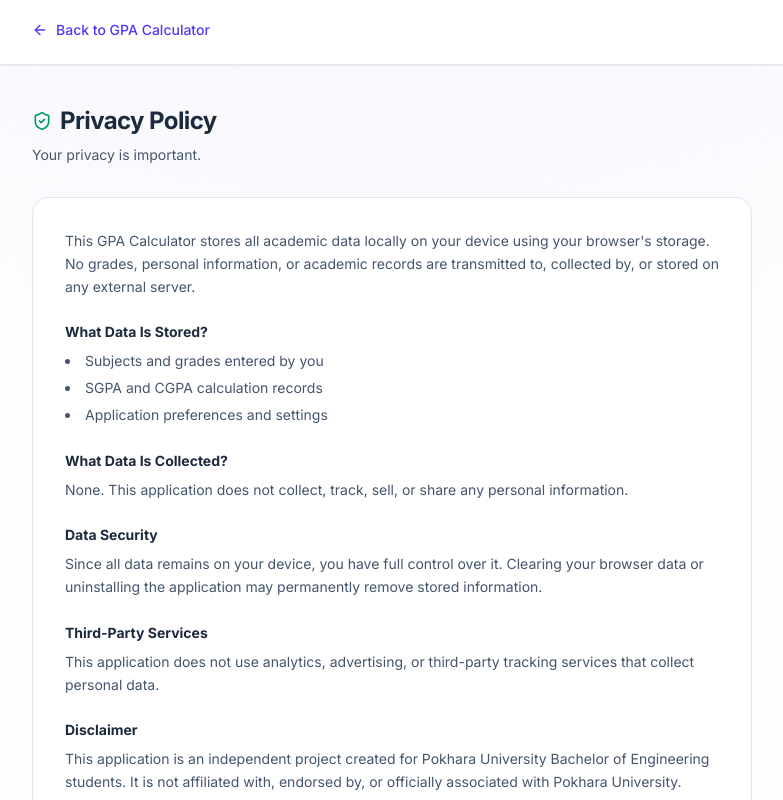
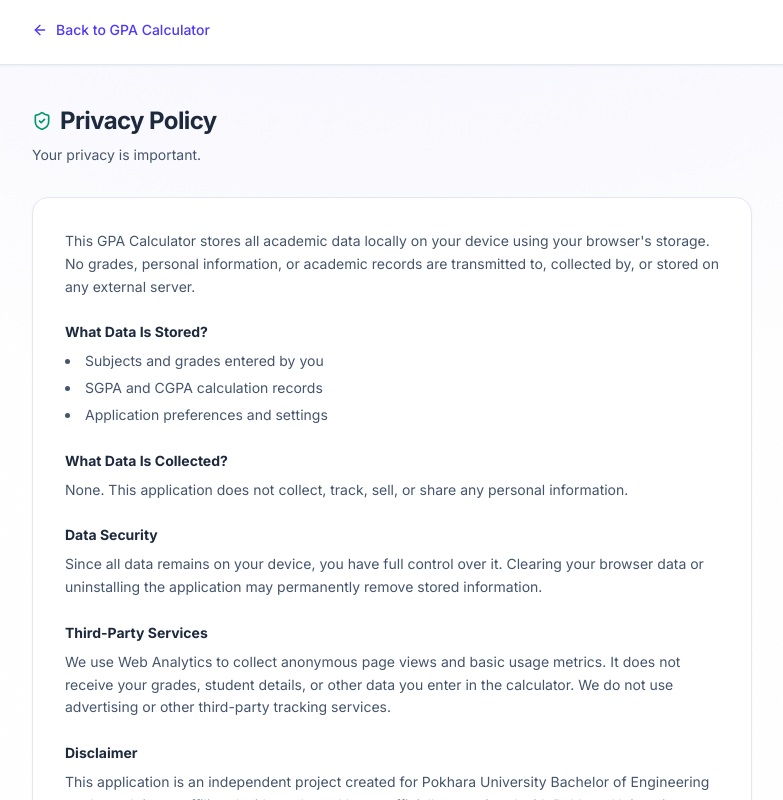
Before and after one commit to nabinkdl/PU-GPA-Tracker, a React (Vite) app: page /privacy in a window 1280 px wide. Shown: the top 800 px of the page, without its empty margins (248-1031 px from the left). Built offline with nearby package versions, Linux system fonts and the light colour scheme.

Commit message:
Analytics wired up

```diff
--- a/package.json
+++ b/package.json
@@ -12,6 +12,7 @@
   },
   "dependencies": {
     "@tailwindcss/vite": "^4.1.14",
+    "@vercel/analytics": "^2.0.1",
     "@vitejs/plugin-react": "^5.0.4",
     "lucide-react": "^0.546.0",
     "motion": "^12.23.24",
--- a/src/App.tsx
+++ b/src/App.tsx
@@ -1,5 +1,6 @@
 import React, { useState, useEffect, useMemo } from "react";
 import { Link } from "react-router-dom";
+import { Analytics } from "@vercel/analytics/next"
 import { programRegistry } from "./registry";
 import {
   Program,
--- a/src/main.tsx
+++ b/src/main.tsx
@@ -1,6 +1,7 @@
 import { StrictMode } from "react";
 import { createRoot } from "react-dom/client";
 import { BrowserRouter, Routes, Route } from "react-router-dom";
+import { Analytics } from "@vercel/analytics/react";
 import App from "./App.tsx";
 import PrivacyPolicyPage from "./pages/PrivacyPolicyPage.tsx";
 import AboutPage from "./pages/AboutPage.tsx";
@@ -14,6 +15,7 @@ createRoot(document.getElementById("root")!).render(
         <Route path="/about" element={<AboutPage />} />
         <Route path="/privacy" element={<PrivacyPolicyPage />} />
       </Routes>
+      <Analytics />
     </BrowserRouter>
   </StrictMode>,
 );
--- a/src/pages/PrivacyPolicyPage.tsx
+++ b/src/pages/PrivacyPolicyPage.tsx
@@ -64,12 +64,14 @@ export default function PrivacyPolicyPage() {
               information.
             </p>
           </section>
-
-          <section>
+           <section>
             <h2 className="font-bold text-slate-800 mb-2">Third-Party Services</h2>
             <p className="leading-relaxed">
-              This application does not use analytics, advertising, or third-party tracking
-              services that collect personal data.
+              We use{" "}  Web Analytics
+              {" "}
+              to collect anonymous page views and basic usage metrics. It does not receive
+              your grades, student details, or other data you enter in the calculator.
+              We do not use advertising or other third-party tracking services.
             </p>
           </section>
 
```
Also changed, not shown: 2 other files (tests, documents, lock files or other folders).
